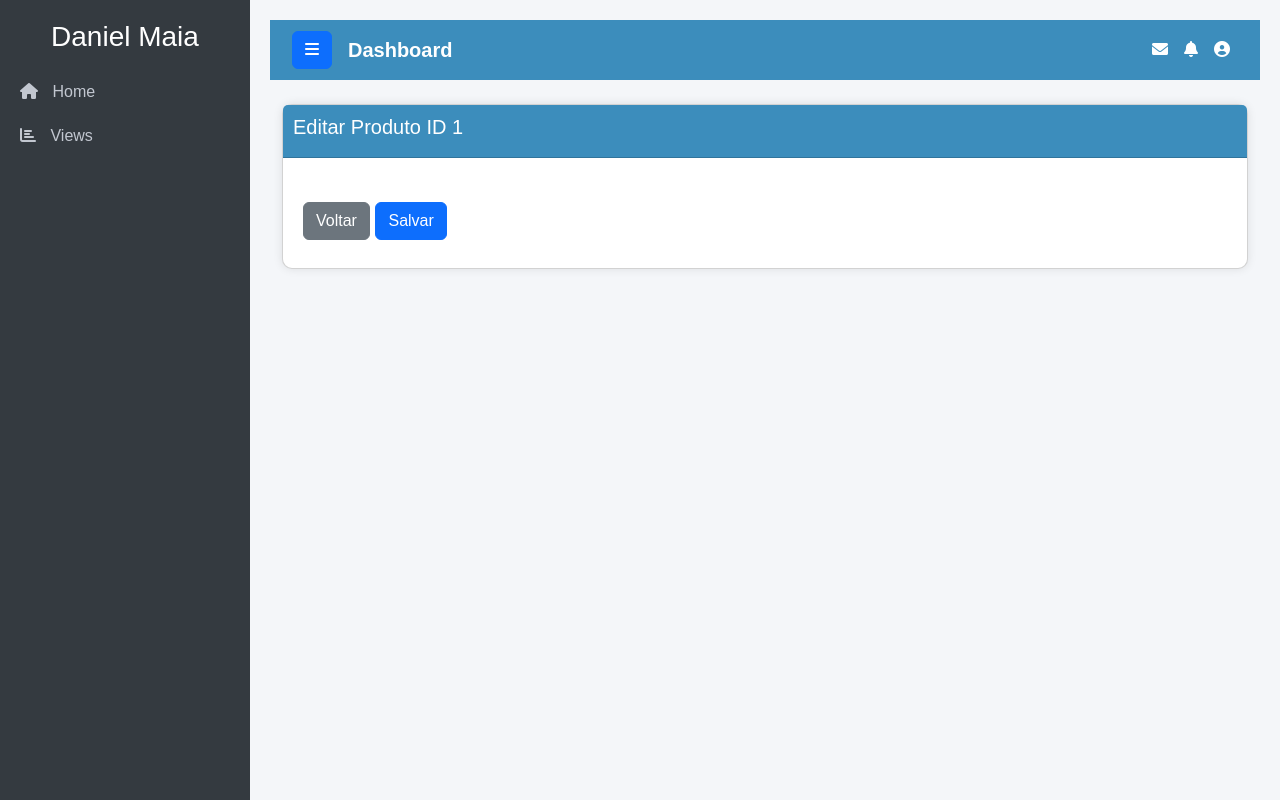
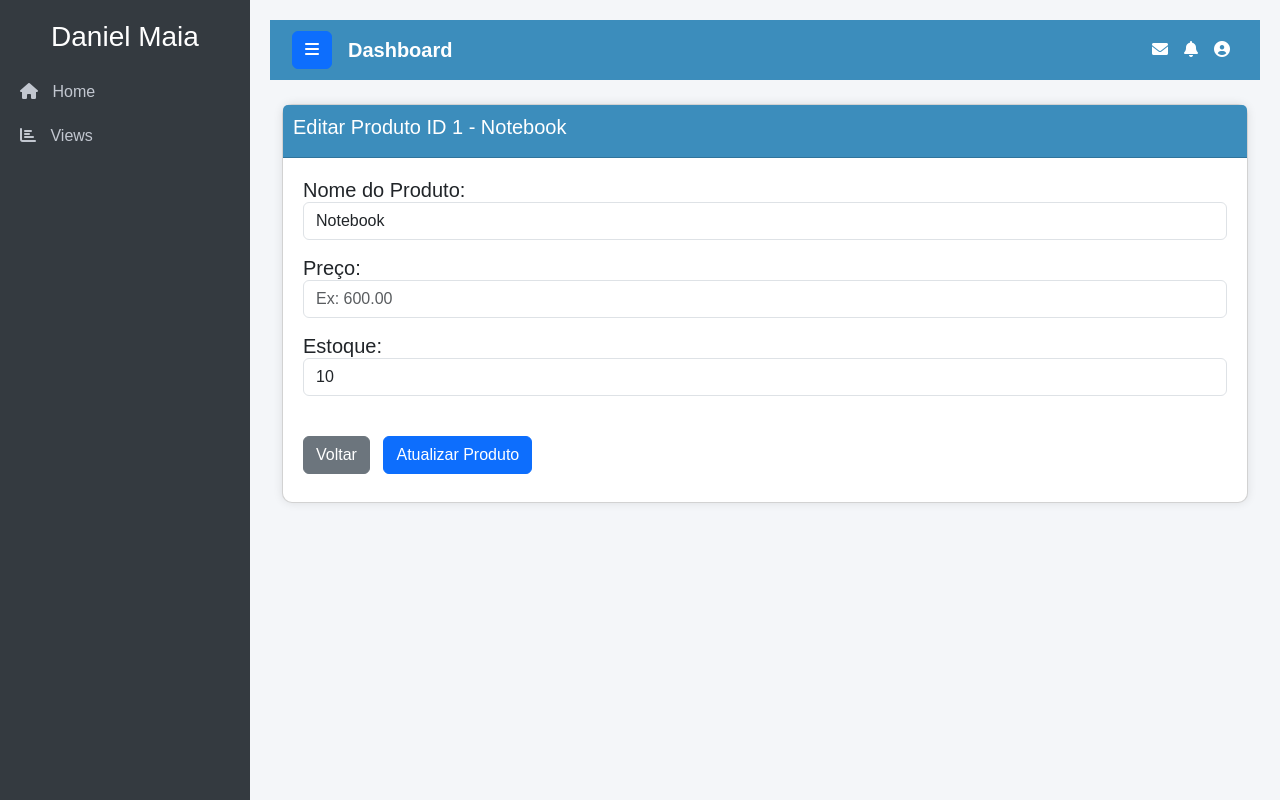
Before and after one commit to DanielMaiaDeSousa/piloto, a Django app: page /produto/editar/1/ in a window 1280 px wide. Run offline with Django 5.2, Linux system fonts and the light colour scheme.

Commit message:
django18

```diff
--- a/home/forms.py
+++ b/home/forms.py
@@ -55,3 +55,9 @@ class ProdutoForm(forms.Form):
         label='Preço',
         widget=forms.NumberInput(attrs={'class': 'form-control', 'placeholder': 'Ex: 600.00'})
     )
+
+    estoque = forms.IntegerField(
+        label='Estoque',
+        min_value=0, # Opcional: Garante que o estoque não é negativo
+        widget=forms.NumberInput(attrs={'class': 'form-control', 'placeholder': 'Ex: 10'})
+    )
--- a/home/templates/produto/formulario.html
+++ b/home/templates/produto/formulario.html
@@ -1,15 +1,23 @@
 {% extends 'base.html' %}
 
-{% block titulo %}Formulário de Produtos{% endblock %}
+{% block titulo %}
+    {% if titulo %}{{ titulo }}{% else %}Novo Produto{% endif %}
+{% endblock %}
+
+{% block titulo_pagina %}
+    {% if titulo %}{{ titulo }}{% else %}Novo Produto{% endif %}
+{% endblock %}
 
 {% block conteudo %}
-
 <form method="post">
     {% csrf_token %}
+
     {{ form.as_p }}
 
-    <button onclick="location.href='{% url 'produto' %}'" class="btn btn-secondary mt-4" type="button">Voltar</button>
-    <button class="btn btn-primary mt-4" type="submit">Salvar</button>
+    <button onclick="location.href='{% url 'produto' %}'" class="btn btn-secondary mt-4 me-2" type="button">Voltar</button>
 
+    <button class="btn btn-primary mt-4" type="submit">
+        {% if id %}Atualizar Produto{% else %}Cadastrar Produto{% endif %}
+    </button>
 </form>
 {% endblock %}
--- a/home/templates/produto/lista.html
+++ b/home/templates/produto/lista.html
@@ -29,7 +29,7 @@
                 <td>
                     <button onclick="location.href='{% url 'detalhes_produto' item.id %}'" class="btn btn-info btn-sm">Detalhes</button>
 
-                    <button onclick="location.href='{% url 'editar_produto' item.id %}'" class="btn btn-warning btn-sm">Alterar</button>
+                    <button onclick="location.href='{% url 'editar_produto' item.id %}'" class="btn btn-warning btn-sm">Editar</button>
 
                     <button onclick="location.href='{% url 'excluir_produto' item.id %}'" class="btn btn-danger btn-sm">Excluir</button>
                 </td>
--- a/home/views.py
+++ b/home/views.py
@@ -1,12 +1,12 @@
-from django.shortcuts import render, redirect # Garante render e redirect
+from django.shortcuts import render, redirect
 from django.http import HttpResponse
-from .forms import ContatoForm, ProdutoForm # Importa os formulários
+from .forms import ContatoForm, ProdutoForm
 
 # --- FUNÇÕES AUXILIARES E LISTA DE PRODUTOS ---
 
 # Função para fornecer a lista de produtos COMPLETA (agora com Estoque)
 def get_produto_lista():
-    # Sua lista original com o campo 'estoque' adicionado
+
     return [
         {'id': 1, 'nome': 'Notebook', 'preco': '2.500,00', 'estoque': 10},
         {'id': 2, 'nome': 'Monitor', 'preco': '500,00', 'estoque': 10},
@@ -24,7 +24,7 @@ def get_produto_lista():
     ]
 
 
-# --- VIEWS EXISTENTES ---
+
 
 def index(request):
     return render(request, "index.html")
@@ -79,14 +79,13 @@ def produto(request):
     }
     return render(request, 'produto/lista.html',contexto)
 
-# >>> ESTA É A FUNÇÃO QUE ESTAVA FALTANDO E CAUSANDO O ERRO <<<
+
 def form_produto(request):
     # Lógica de POST e GET para Novo Produto (Se estiver no modo "Novo")
     if request.method == 'POST':
         form = ProdutoForm(request.POST)
         if form.is_valid():
-            # Ação de salvar novo produto (apenas log por enquanto)
-            # print(f"Novo Produto recebido: {form.cleaned_data['nome']}")
+
             return redirect('produto')
     else:
         form = ProdutoForm()
@@ -109,15 +108,70 @@ def detalhes_produto(request, id):
     }
     return render(request, 'produto/detalhes.html', contexto)
 
+
+
 def editar_produto(request, id):
+    lista = get_produto_lista()
+    produto_existente = next((item for item in lista if item['id'] == id), None)
+
+    if produto_existente is None:
+        return redirect('produto')
+
+    if request.method == 'POST':
+        form = ProdutoForm(request.POST)
+
+        if form.is_valid():
+
+            produto_existente['nome'] = form.cleaned_data['nome']
+            produto_existente['preco'] = form.cleaned_data['preco']
+            produto_existente['estoque'] = form.cleaned_data['estoque']
+
+            print(f"Produto ID {id} ALTERADO com sucesso!")
+            return redirect('produto')
+
+    else:
+        # Lógica GET: Pré-preenche o formulário
+        # CORRIGIDO: Inclui o valor do estoque para pré-preenchimento
+        form = ProdutoForm(initial={
+            'nome': produto_existente['nome'],
+            'preco': produto_existente['preco'],
+            'estoque': produto_existente['estoque'],
+        })
+
     contexto = {
         'id': id,
-        'titulo': f"Editar Produto ID {id}",
+        'form': form,
+        'titulo': f"Editar Produto ID {id} - {produto_existente['nome']}",
     }
     return render(request, 'produto/formulario.html', contexto)
 
+
+
+from django.shortcuts import render, redirect
+
 def excluir_produto(request, id):
-    contexto = {
-        'id': id
-    }
-    return render(request, 'produto/excluir.html', contexto)
+
+    lista = get_produto_lista()
+
+    produto_existente = next((item for item in lista if item['id'] == id), None)
+
+    if request.method == 'POST':
+        # Lógica POST: Confirmação de Exclusão
+
+        if produto_existente is not None:
+            # A mensagem de sucesso DEVE ser exibida no terminal do servidor
+            print(f"Produto ID {id} ('{produto_existente['nome']}') EXCLUÍDO com sucesso! (Simulação)")
+
+
+        else:
+             print(f"AVISO: Tentativa de exclusão do Produto ID {id}, mas o produto não foi encontrado na lista.")
+
+        return redirect('produto')
+
+    else:
+        # Lógica GET: Exibir a tela de confirmação
+        contexto = {
+            'id': id,
+            'produto': produto_existente # Passa o produto para o template, se necessário
+        }
+        return render(request, 'produto/excluir.html', contexto)
```
Also changed, not shown: home/templates/produto/excluir.html (+4 -4 lines).
